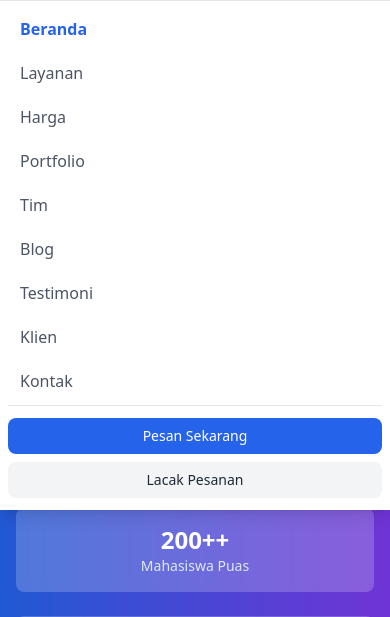
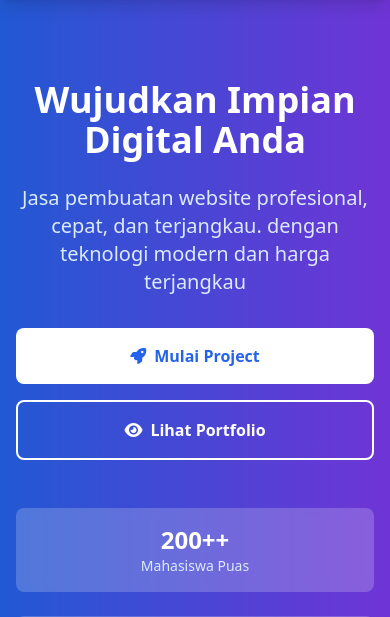
Before and after one commit to abdul-lambada/syntaxtrust, a PHP site: page /company_profile_syntaxtrust/index.php in a window 390 px wide. Shown: the part 64-681 px from the top of the page. Run offline with PHP 8.4, Linux system fonts and the light colour scheme; data comes from the database, SQL or seed files in the repository; some libraries are stand-ins or nearby versions.

Commit message:
update nav

```diff
--- a/public/includes/shared-components.php
+++ b/public/includes/shared-components.php
@@ -57,7 +57,7 @@ function renderNavigation($current_page = '') {
         </div>
         <!-- Mobile menu backdrop -->
         <div id="mobile-menu-backdrop" class="hidden fixed inset-0 bg-black/30 z-[90]"></div>
-        <div id="mobile-menu" class="md:hidden bg-white border-t shadow-lg fixed left-0 right-0 top-16 max-h-[75vh] overflow-y-auto z-[100]" role="dialog" aria-modal="true">
+        <div id="mobile-menu" class="hidden md:hidden bg-white border-t shadow-lg fixed left-0 right-0 top-16 max-h-[75vh] overflow-y-auto z-[100]" role="dialog" aria-modal="true">
             <div class="px-2 pt-2 pb-3 space-y-1">
                 <?php foreach ($nav_items as $page => $label): ?>
                 <a href="<?= $page ?>" class="block px-3 py-2 <?= $current_page === $page ? 'text-blue-600 font-semibold' : 'text-gray-600 hover:text-blue-600' ?>">
```
